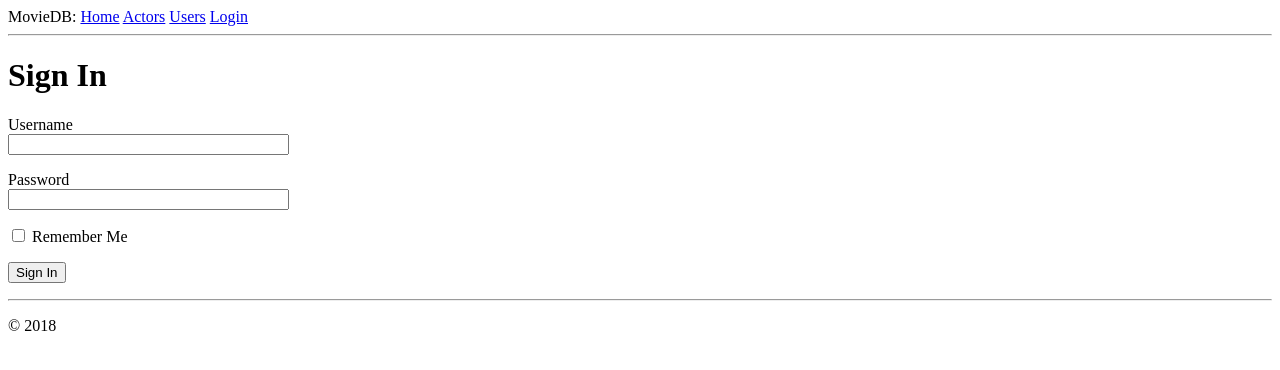
After one commit to jimmybutton/moviedb, a Flask app: page /login in a window 1280 px wide. The commit adds this page. Shown: the top 370 px of the page. Run offline with Flask 2, Linux system fonts and the light colour scheme.

Commit message:
login form added

```diff
--- a/app/__init__.py
+++ b/app/__init__.py
@@ -1,5 +1,7 @@
 from flask import Flask
+from config import Config
 
 app = Flask(__name__)
+app.config.from_object(Config)
 
 from app import routes
--- /dev/null
+++ b/app/forms.py
@@ -0,0 +1,9 @@
+from flask_wtf import FlaskForm
+from wtforms import StringField, PasswordField, BooleanField, SubmitField
+from wtforms.validators import DataRequired
+
+class LoginForm(FlaskForm):
+    username = StringField('Username', validators=[DataRequired()])
+    password = PasswordField('Password', validators=[DataRequired()])
+    remember_me = BooleanField('Remember Me')
+    submit = SubmitField('Sign In')
--- a/app/routes.py
+++ b/app/routes.py
@@ -1,5 +1,7 @@
-from flask import Flask, render_template
-from . import app
+from flask import Flask, render_template, flash, url_for, redirect
+from app import app
+from app.forms import LoginForm
+
 
 
 @app.route("/")
@@ -11,31 +13,46 @@ def home():
             "desription": "A poor family, the Kims, con their way into becoming the servants of a rich family, the Parks. But their easy life gets complicated when their deception is threatened with exposure.",
             "director": "Bong Joon Ho",
             "actors": ["Kang-ho Song", "Sun-kyun Lee", "Yeo-jeong Jo"],
-            "stars": 8.6
-        }, {
+            "stars": 8.6,
+        },
+        {
             "title": "Inception",
             "year": 2010,
             "desription": "A thief who steals corporate secrets through the use of dream-sharing technology is given the inverse task of planting an idea into the mind of a C.E.O.",
             "director": "Christopher Nolan",
             "actors": ["Leonardo DiCaprio", "Joseph Gordon-Levitt", "Ellen Page"],
-            "stars": 8.8
-        }, {
+            "stars": 8.8,
+        },
+        {
             "title": "Forrest Gump",
             "year": 1994,
             "desription": "The presidencies of Kennedy and Johnson, the events of Vietnam, Watergate and other historical events unfold through the perspective of an Alabama man with an IQ of 75, whose only desire is to be reunited with his childhood sweetheart.",
             "director": "Robert Zemeckis",
             "actors": ["Tom Hanks", "Robin Wright", "Gary Sinise"],
-            "stars": 8.8
-        }
+            "stars": 8.8,
+        },
     ]
     return render_template("home.html", movies=movies)
 
 
-@app.route("/actors/")
+@app.route("/actors")
 def actors():
     return render_template("actors.html")
 
 
-@app.route("/users/")
+@app.route("/users")
 def users():
     return render_template("users.html")
+
+
+@app.route("/login", methods=["GET", "POST"])
+def login():
+    form = LoginForm()
+    if form.validate_on_submit():
+        flash(
+            "Login requested for user {}, remember_me={}".format(
+                form.username.data, form.remember_me.data
+            )
+        )
+        return redirect(url_for("home"))
+    return render_template("login.html", form=form)
--- a/app/templates/base.html
+++ b/app/templates/base.html
@@ -12,10 +12,21 @@
             <a href="{{ url_for('home') }}">Home</a>
             <a href="{{ url_for('actors') }}">Actors</a>
             <a href="{{ url_for('users') }}">Users</a>
+            <a href="{{ url_for('login') }}">Login</a>
         </div>
         <hr>
 
         <div>
+            {% with messages = get_flashed_messages() %}
+            {% if messages %}
+            <ul>
+                {% for message in messages %}
+                <li>{{ message }}</li>
+                {% endfor %}
+            </ul>
+            {% endif %}
+            {% endwith %}
+
             {% block content %}
             {% endblock %}
             <hr/>
--- /dev/null
+++ b/app/templates/login.html
@@ -0,0 +1,28 @@
+{% extends "base.html" %}
+
+{% block title %}
+Login
+{% endblock %}
+
+{% block content %}
+    <h1>Sign In</h1>
+    <form action="" method="post" novalidate>
+        {{ form.hidden_tag() }}
+        <p>
+            {{ form.username.label }}<br>
+            {{ form.username(size=32) }}<br>
+            {% for error in form.username.errors %}
+            <span style="color: red;">[{{ error }}]</span>
+            {% endfor %}
+        </p>
+        <p>
+            {{ form.password.label }}<br>
+            {{ form.password(size=32) }}<br>
+            {% for error in form.password.errors %}
+            <span style="color: red;">[{{ error }}]</span>
+            {% endfor %}
+        </p>
+        <p>{{ form.remember_me() }} {{ form.remember_me.label }}</p>
+        <p>{{ form.submit() }}</p>
+    </form>
+{% endblock %}
--- a/app/templates/users.html
+++ b/app/templates/users.html
@@ -1,7 +1,9 @@
 {% extends "base.html" %}
+
 {% block title %}
 Users
 {% endblock %}
+
 {% block content %}
 <p>List of users.</p>
 {% endblock %}
--- /dev/null
+++ b/config.py
@@ -0,0 +1,4 @@
+import os
+
+class Config(object):
+    SECRET_KEY = os.environ.get('SECRET_KEY') or '984e18a7-8595-4bb4-bcb2-8f530aa8912f'
```
